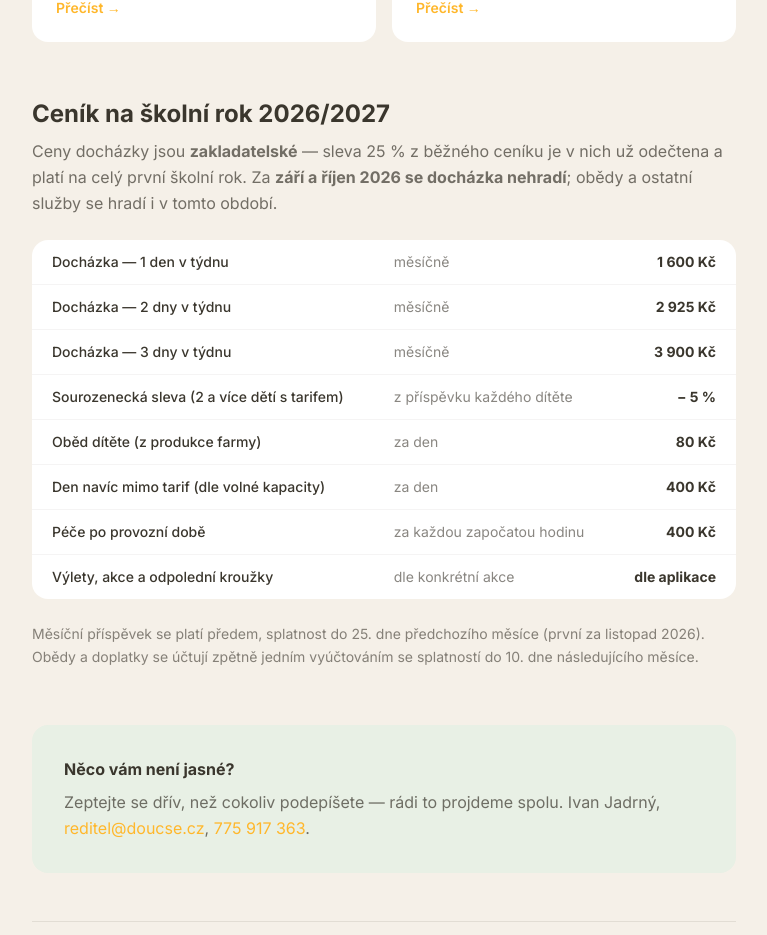
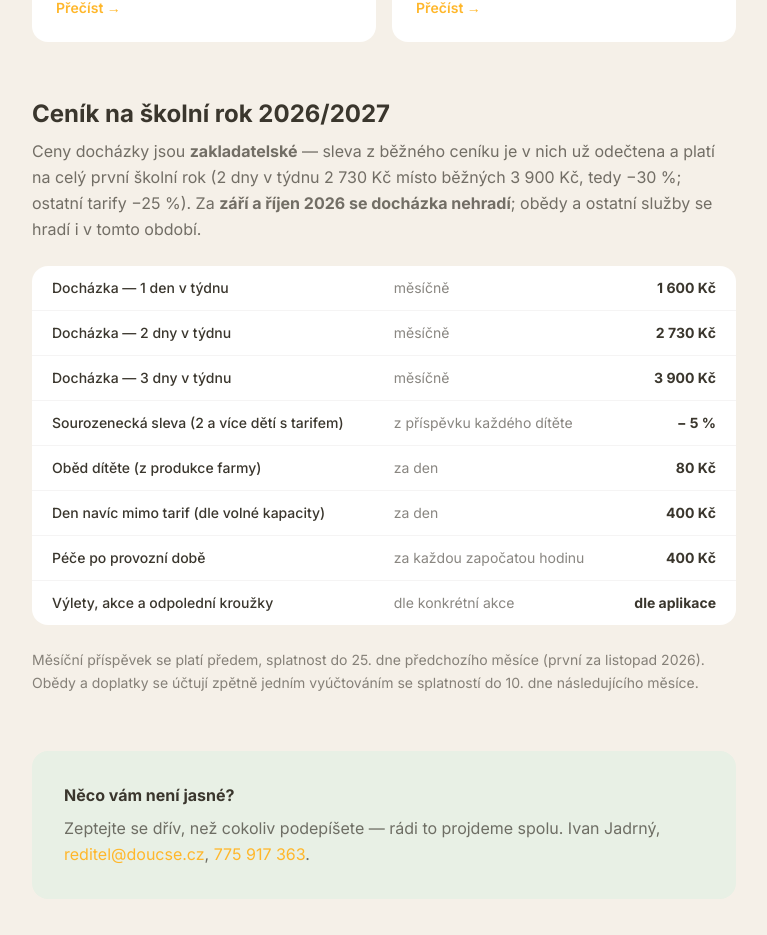
Before and after one commit to doucsematiku/klubdetifort, a Next.js app: page /pro-nove-rodice in a window 1280 px wide. Shown: the part 1252-2187 px from the top of the page, without its empty margins (256-1023 px from the left). Built offline with nearby package versions, Linux system fonts and the light colour scheme.

Commit message:
Zpet puvodni cena 2 730 Kc a akce 30 % pro prvnich 10; cenik a smlouva PDF sladeny

```diff
--- a/src/app/page.tsx
+++ b/src/app/page.tsx
@@ -346,9 +346,7 @@ export default function Home() {
                 </div>
 
                 <p className="text-sm text-brown-light mb-8">
-                  Docházka 2&nbsp;dny v&nbsp;týdnu za&nbsp;2&nbsp;925&nbsp;Kč/měs.
-                  (běžná cena 3&nbsp;900&nbsp;Kč, zakladatelská sleva 25&nbsp;% je
-                  už odečtena).
+                  Docházka 2&nbsp;dny v&nbsp;týdnu od&nbsp;2&nbsp;730&nbsp;Kč/měs.
                 </p>
 
                 <a
@@ -545,7 +543,7 @@ export default function Home() {
             </p>
 
             <p className="inline-block bg-white/90 text-forest font-bold text-sm sm:text-base px-5 py-2 rounded-full shadow mb-6">
-              + Zakladatelská sleva 25 % na celý školní rok 2026/27
+              + Sleva 30 % pro prvních 10 přihlášených
             </p>
 
             <div>
--- a/src/app/pro-nove-rodice/page.tsx
+++ b/src/app/pro-nove-rodice/page.tsx
@@ -50,7 +50,7 @@ function DocCard({
 
 const CENIK: { item: string; scope: string; price: string }[] = [
   { item: "Docházka — 1 den v týdnu", scope: "měsíčně", price: "1 600 Kč" },
-  { item: "Docházka — 2 dny v týdnu", scope: "měsíčně", price: "2 925 Kč" },
+  { item: "Docházka — 2 dny v týdnu", scope: "měsíčně", price: "2 730 Kč" },
   { item: "Docházka — 3 dny v týdnu", scope: "měsíčně", price: "3 900 Kč" },
   {
     item: "Sourozenecká sleva (2 a více dětí s tarifem)",
@@ -171,9 +171,10 @@ export default function ProNoveRodicePage() {
           Ceník na školní rok 2026/2027
         </h2>
         <p className="text-dark/70 mb-6 leading-relaxed">
-          Ceny docházky jsou <strong>zakladatelské</strong> — sleva 25 %
-          z běžného ceníku je v nich už odečtena a platí na celý první školní
-          rok. Za <strong>září a říjen 2026 se docházka nehradí</strong>;
+          Ceny docházky jsou <strong>zakladatelské</strong> — sleva z běžného
+          ceníku je v nich už odečtena a platí na celý první školní rok
+          (2 dny v týdnu 2 730 Kč místo běžných 3 900 Kč, tedy −30 %; ostatní
+          tarify −25 %). Za <strong>září a říjen 2026 se docházka nehradí</strong>;
           obědy a ostatní služby se hradí i v tomto období.
         </p>
         <div className="bg-white rounded-2xl overflow-hidden mb-6">
```
Also changed, not shown: 1 other file (tests, documents, lock files or other folders).
